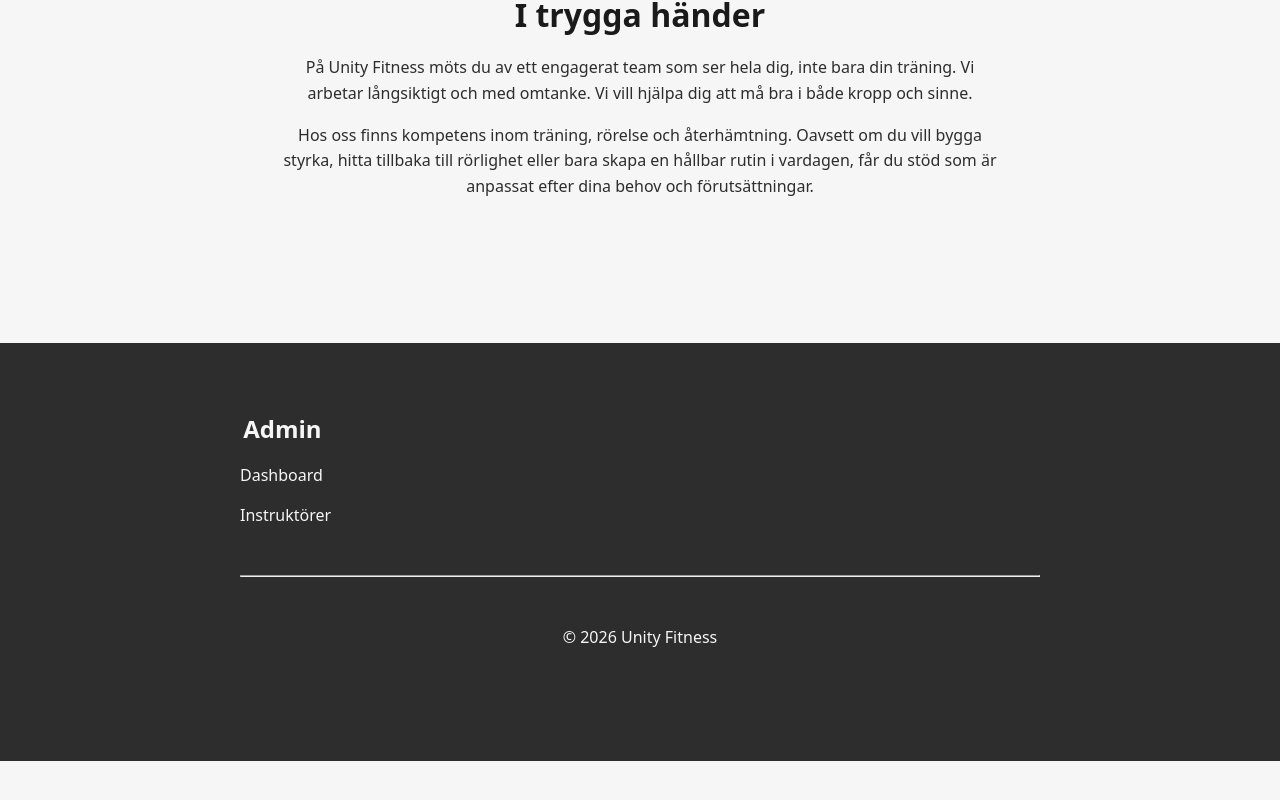
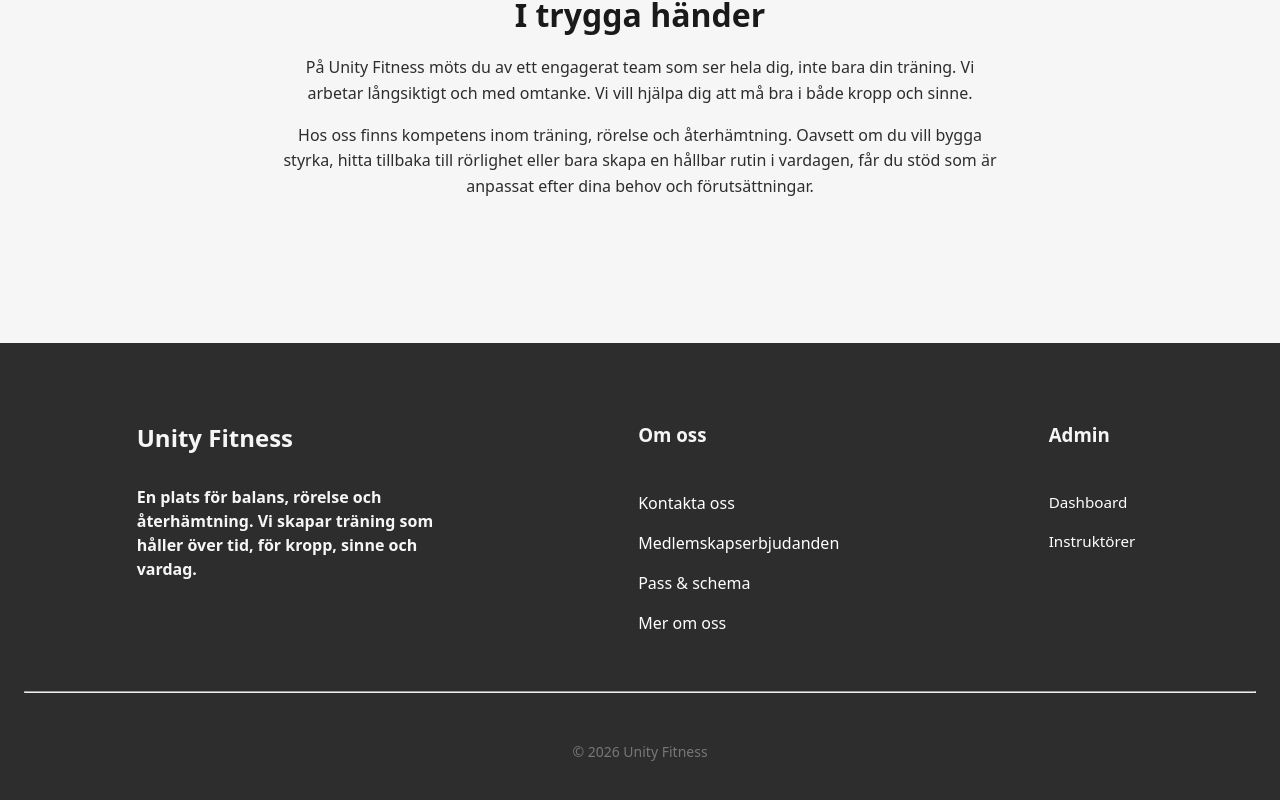
Before and after one commit to josefineluther/unity-fitness, a React (Vite) app: page /medlemskap in a window 1280 px wide. Shown: the part 2989-3789 px from the top of the page. Before the commit the page ends 3750 px from the top, so only its background shows below. Built offline with nearby package versions, Linux system fonts and the light colour scheme; no server answers.

Commit message:
Create footer-component & update filenames

```diff
--- a/src/App.tsx
+++ b/src/App.tsx
@@ -6,9 +6,10 @@ import InstructorOverview from './routes/InstructorOverview'
 import type { Page } from './types/types'
 import AllEvents from './routes/AllEvents'
 import { usePages } from './hooks/usePages'
-import PassDetailsPage from './routes/PassDetailsPage'
+import PassDetails from './routes/PassDetails'
 import ScrollToTop from './hooks/scrollToTop'
-import SubscriptionsPage from './routes/SubscriptionsPage'
+import Subscriptions from './routes/Subscriptions'
+import Footer from './components/footer'
 
 function App() {
   const { pages } = usePages()
@@ -45,13 +46,15 @@ function App() {
         <Routes>
           <Route path='/' element={<Home />} />
           <Route path='/alla-pass' element={<AllEvents />} />
-          <Route path='/pass/:id' element={<PassDetailsPage />} />
+          <Route path='/pass/:id' element={<PassDetails />} />
           <Route path='/admin' element={<AdminDashboard />} />
           <Route path='/admin/instructors' element={<InstructorOverview />} />
-          <Route path='/medlemskap' element={<SubscriptionsPage />} />
+          <Route path='/medlemskap' element={<Subscriptions />} />
         </Routes>
       </main>
-      <footer>
+      <Footer />
+
+      {/* <footer>
         <div className='staff'>
           <h2>Admin</h2>
           <Link to='/admin' className='footer-admin-link'>
@@ -64,7 +67,7 @@ function App() {
 
         <hr />
         <p>&copy; {new Date().getFullYear()} Unity Fitness</p>
-      </footer>
+      </footer> */}
     </BrowserRouter>
   )
 }
--- /dev/null
+++ b/src/components/Footer.css
@@ -0,0 +1,83 @@
+.site-footer {
+  padding: 3rem 1.5rem;
+}
+
+.footer-inner {
+    max-width: 1280px;
+    margin: 0 auto;
+}
+
+.footer-nav {
+  display: flex;
+  flex-wrap: wrap;
+  gap: 2rem;
+  justify-content: space-around;
+  align-items: start;
+}
+
+.footer-description {
+  display: flex;
+  flex-direction: column;
+  max-width: 300px;
+}
+
+.footer-description,
+.footer-section {
+  align-items: flex-start;
+  text-align: left;
+}
+.footer-description h2,
+.footer-section h3 {
+  line-height: 1.25;
+  margin:0;
+}
+
+.footer-section {
+  display: flex;
+  flex-direction: column;
+}
+
+.footer-section h3 {
+  margin-left: 0.5rem;
+  margin-bottom: 0.75rem;
+}
+
+.footer-section ul {
+  list-style: none;
+  padding: 0;
+  margin: 0;
+}
+
+.footer-section a {
+  text-decoration: none;
+  color: #fff;
+}
+
+.footer-section a:hover {
+  text-decoration: underline;
+  color: #fff;
+}
+
+.footer-admin-link {
+  color: #666;
+  font-size: 0.95rem;
+}
+
+.footer-copy {
+  margin-top: 2rem;
+  font-size: 0.875rem;
+  color: #777;
+}
+
+@media (max-width: 750px) {
+    .footer-inner {
+    padding: 0 2rem;
+}
+
+  .footer-nav {
+    gap: 2rem;
+    flex-direction: column;
+    justify-self: center;
+
+  }
+}
--- /dev/null
+++ b/src/components/Footer.tsx
@@ -0,0 +1,58 @@
+import './Footer.css';
+import { Link } from 'react-router-dom';
+
+export default function Footer() {
+  return (
+    <footer className="site-footer">
+      <div className="footer-inner">
+        <nav className="footer-nav" aria-label="Sidfotsnavigering">
+          <div className="footer-description">
+            <h2 className="footer-heading">Unity Fitness</h2>
+            <p>
+              En plats för balans, rörelse och återhämtning. Vi skapar träning
+              som håller över tid, för kropp, sinne och vardag.
+            </p>
+          </div>
+
+          <div className="footer-section">
+            <h3 className="footer-heading">Om oss</h3>
+            <ul>
+              <li>
+                <a href="#">Kontakta oss</a>
+              </li>
+              <li>
+                <Link to="/medlemskap">Medlemskapserbjudanden</Link>
+              </li>
+              <li>
+                <Link to="/alla-pass">Pass & schema</Link>
+              </li>
+              <li>
+                <a href="#">Mer om oss</a>
+              </li>
+            </ul>
+          </div>
+
+          <div className="footer-section">
+            <h3 className="footer-heading">Admin</h3>
+            <ul>
+              <li>
+                <Link to="/admin" className="footer-admin-link">
+                  Dashboard
+                </Link>
+              </li>
+              <li>
+                <Link to="/admin/instructors" className="footer-admin-link">
+                  Instruktörer
+                </Link>
+              </li>
+            </ul>
+          </div>
+        </nav>
+        <hr />
+        <p className="footer-copy">
+          &copy; {new Date().getFullYear()} Unity Fitness
+        </p>{' '}
+      </div>
+    </footer>
+  );
+}
--- a/src/routes/PassDetailsPage.tsx
+++ b/src/routes/PassDetails.tsx
@@ -1,6 +1,6 @@
 import { useEffect, useState } from 'react'
 import { useParams, useLocation } from 'react-router-dom'
-import './PassDetailsPage.css'
+import './PassDetails.css'
 import Button from '../components/Button'
 import { Calendar, Clock, MapPin, Users, User, ChevronLeft } from 'lucide-react'
 import Skeleton from 'react-loading-skeleton'
--- a/src/routes/SubscriptionsPage.tsx
+++ b/src/routes/Subscriptions.tsx
@@ -1,5 +1,5 @@
 import { useEffect, useState } from 'react';
-import './SubscriptionsPage.css';
+import './Subscriptions.css';
 import Button from '../components/Button';
 import { motion } from 'framer-motion';
 import Skeleton from 'react-loading-skeleton';
```
Also changed, not shown: src/routes/PassDetails.css (renamed from src/routes/PassDetailsPage.css), src/routes/Subscriptions.css (renamed from src/routes/SubscriptionsPage.css).
